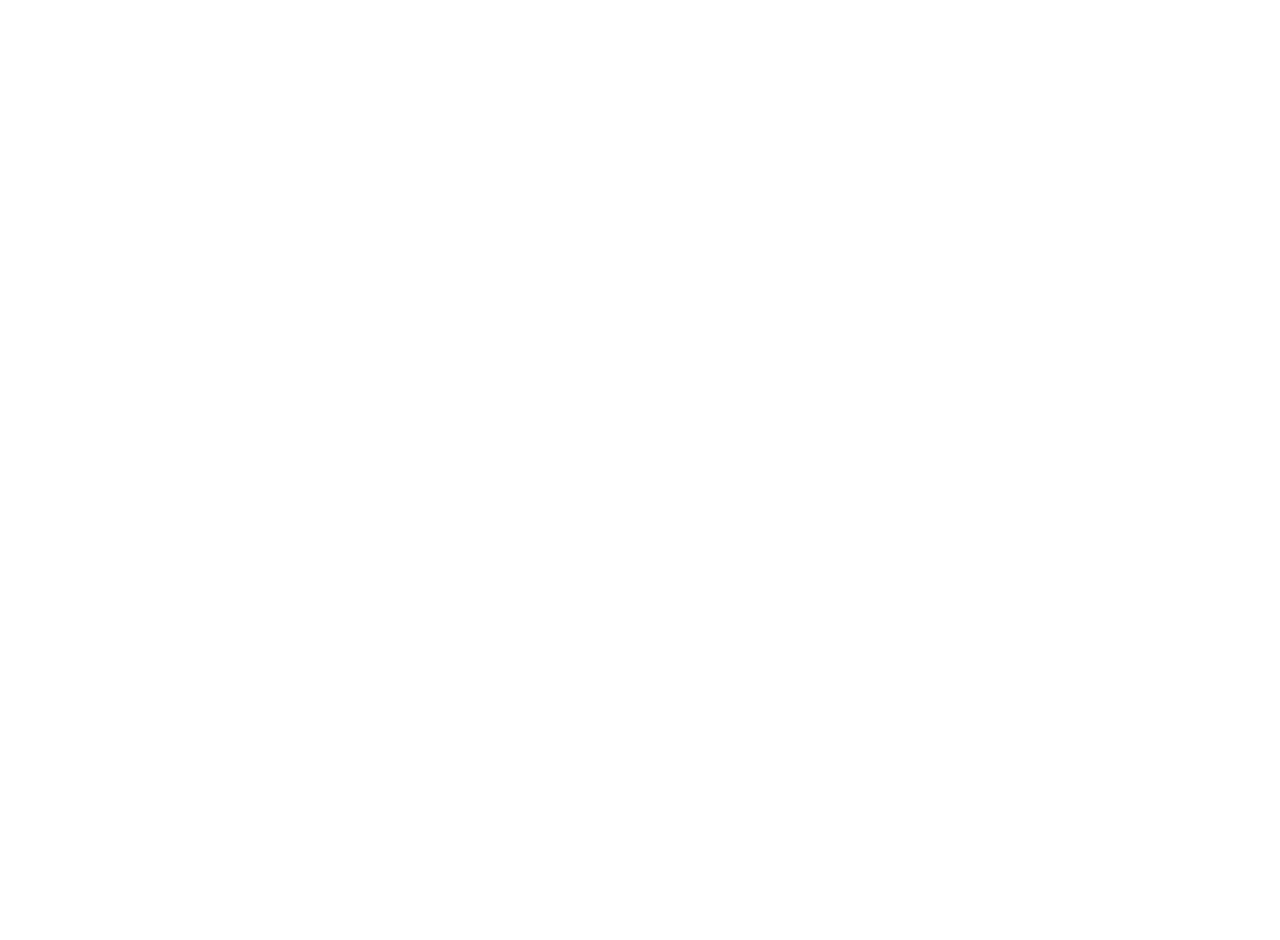
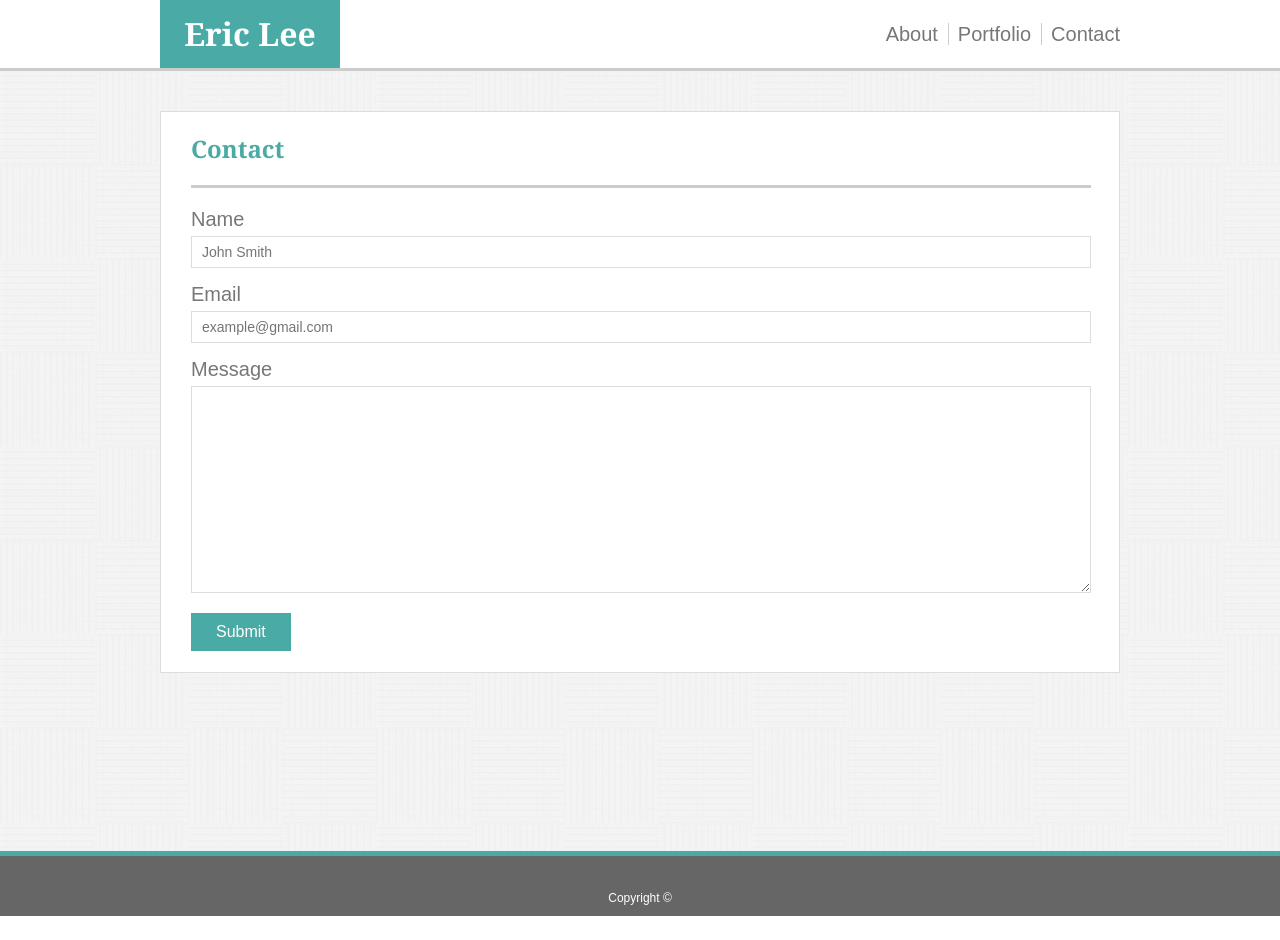
Before and after one commit to skybeatbox79/Basic-Portfolio, a plain HTML site: page contact.html in a window 1280 px wide. Before the commit the page ends 800 px from the top, so only its background shows below. Drawn offline with Linux system fonts and the light colour scheme.

Commit message:
Modified index.html contac.html style.css files

```diff
--- a/assets/css/style.css
+++ b/assets/css/style.css
@@ -27,8 +27,8 @@
 
 #header_name{
     background-color: #4aaaa5;
-    color: white;
-    width: 150px;
+    color: #ffffff;
+    width: 180px;
     line-height: 68px;
     margin-right: 0;
     float: left;
@@ -37,7 +37,6 @@
 nav {
   font-size: 2em;
   line-height: 60px;
-  margin-right: 60px;
   float: right;
 }
 
@@ -59,22 +58,20 @@
   border-right: 1px solid #cccccc;
   padding-right: 10px;
 }
-/*done*/
 
 .bottom {
     background-image: url("../images/image2.png");
     height: 540px;
-    /* margin: auto; */
 }
 
 #contentbox {
     background-color: #ffffff;
-    width: 900px;
+    width: 898px;
     height: 370px;
     padding-left: 30px;
     padding-right: 30px;
     position: relative;
-    top: 50px;
+    top: 40px;
     margin: 0 auto;
     border: solid 1px #dddddd;
 }
@@ -85,18 +82,18 @@
     padding-bottom: 20px;
     border-bottom: solid 3px #cccccc;
     text-align: left;
+    width: 900px;
 }
 
 #my-image {
     width: 200px;
     height: 160px;
     float: left;
-    margin-right: 10px;
+    margin-right: 15px;
 }
 
 #p {
     margin-top: 20px;
-    /* float: left; */
 }
 
 #footer {
@@ -108,3 +105,77 @@
     line-height: 84px;
     font-size: 12px;
 }
+
+/* contact.html */
+.bottom-c {
+    background-image: url("../images/image2.png");
+    height: 780px;
+}
+
+#contact {
+    color: #4aaaa5;
+    padding-top: 20px;
+    padding-bottom: 20px;
+    border-bottom: solid 3px #cccccc;
+    text-align: left;
+}
+
+#contentbox-c {
+    background-color: #ffffff;
+    width: 898px;
+    height: 560px;
+    padding-left: 30px;
+    padding-right: 30px;
+    position: relative;
+    top: 40px;
+    margin: 0 auto;
+    border: solid 1px #dddddd;
+}
+
+li {
+    margin-bottom: 10px;
+}
+
+ul {
+    margin-bottom: 20px;
+}
+
+#contact {
+    width: 900px;
+}
+
+#contact-form {
+    margin-top: 20px;
+    width: 888px;
+}
+
+label {
+    display: block;
+    width: 100%;
+}
+
+input[type="text"],
+input[type="email"],
+textarea {
+    width: 100%;
+    display: block;
+    height: 30px;
+    border: solid 1px #dddddd;
+    font-size: 14px;
+    padding-left: 10px;
+    margin-top: 5px;
+    margin-bottom: 15px;
+}
+
+textarea {
+    height: 200px;
+    padding-top: 5px;
+}
+
+input[type="submit"] {
+    padding: 10px 25px;
+    font-size: 16px;
+    background-color: #4aaaa5;
+    color: #ffffff;
+    border: 0 none;
+}
--- a/contact.html
+++ b/contact.html
@@ -0,0 +1,58 @@
+<!DOCTYPE html>
+<html lang=en-us>
+<head>
+    <meta charset="utf-8" />
+    <meta http-equiv="X-UA-Compatible" content="IE=edge">
+    <title>EL-Portfolio[Contact]</title>
+    <meta name="viewport" content="width=device-width, initial-scale=1">
+    <link rel="stylesheet" type="text/css" media="screen" href="assets/css/style.css" />
+    <script src="main.js"></script>
+</head>
+<body>
+        <!--Top section of html files-->
+        <header>
+            <div id="header_total">
+              <h1 id="header_name">Eric Lee</h1>
+                <nav>
+                    <ul class="nav_menu">
+                        <li class="nav_about">About</li>
+                        <li class="nav_portfolio">Portfolio</li>
+                        <li class="nav_contact">Contact</li>
+                    </ul>
+                </nav>
+            </div>
+        </header>
+
+        <!--Bottom section of contact.html-->
+        <div class="bottom-c">
+            <div id="contentbox-c">
+                <section id="contact">
+                    <h1>Contact</h1>
+                </section>
+
+                <form id="contact-form">
+                    <ul>
+                        <li>
+                            <label for="name">Name</label>
+                            <input type="text" id="name" name="name" placeholder="John Smith" required="required">
+                        </li>
+                        <li>
+                            <label for="email">Email</label>
+                            <input type="email" id="email" name="email" placeholder="example@gmail.com" required="required">
+                        </li>
+                        <li>
+                            <label for="message">Message</label>
+                            <textarea id="message" name="message" required="required"></textarea>
+                        </li>
+                    </ul>
+                            <input type="submit">
+                </form>
+            </div>
+        </div>
+
+        <section id="footer">
+            Copyright &copy;
+        </section>
+
+    </body>
+</html>
```
Also changed, not shown: index.html (+2 -2 lines).
